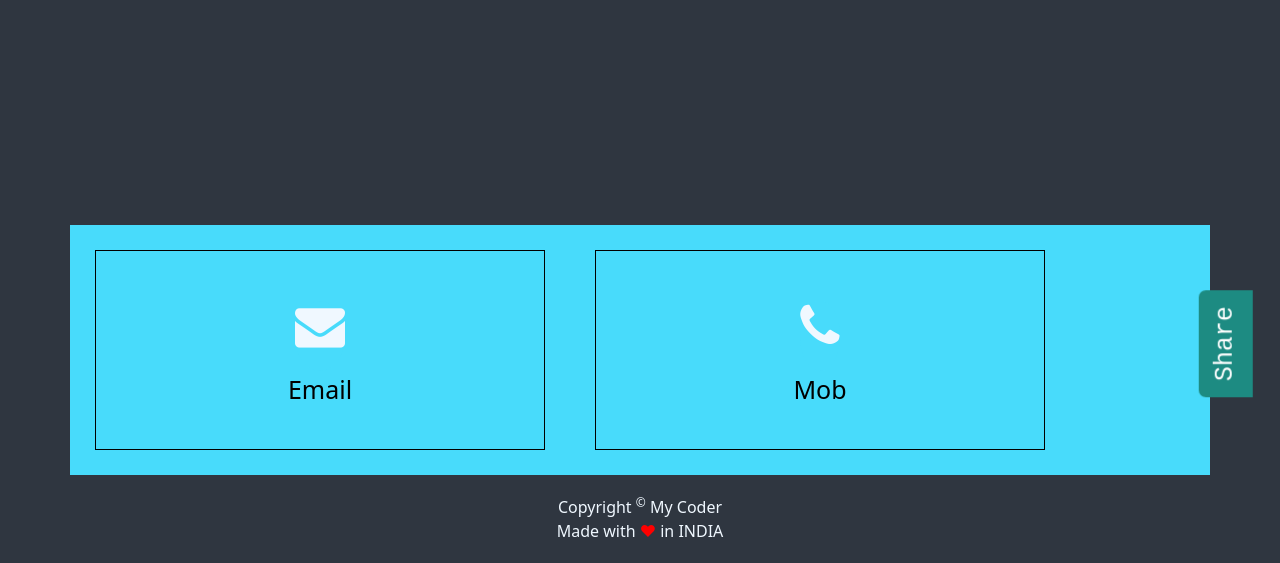
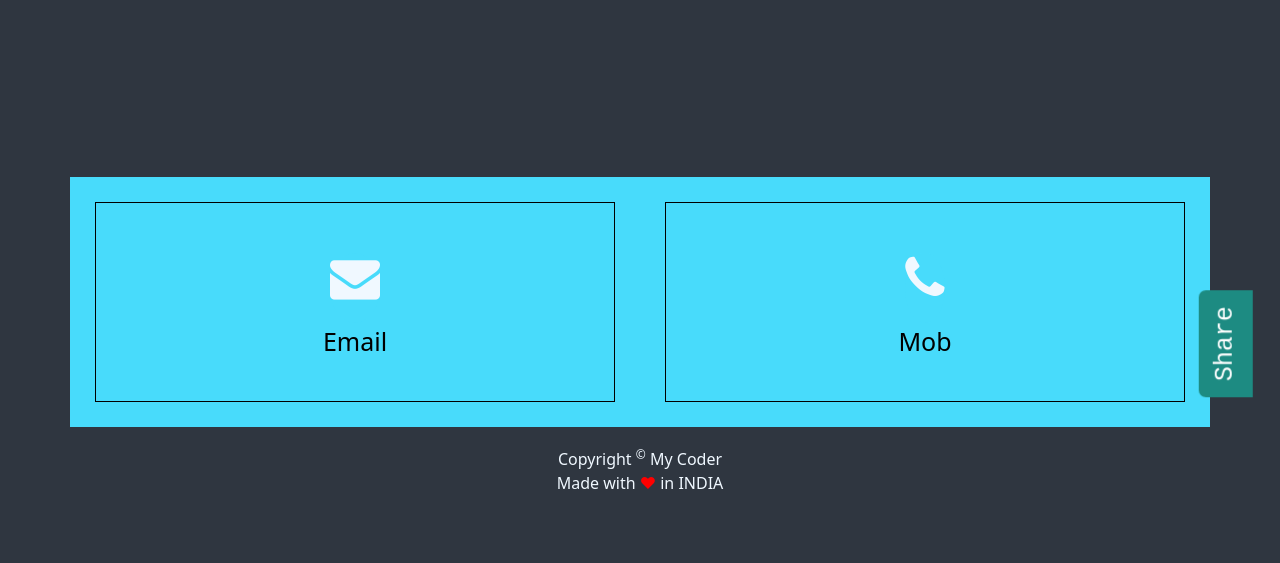
Before and after one commit to Thevarungrover/website, a plain HTML site: page index.html in a window 1280 px wide. Shown: the part 243-806 px from the top of the page. Drawn offline with nearby package versions, Linux system fonts and the light colour scheme.

Commit message:
contact info final

```diff
--- a/index.html
+++ b/index.html
@@ -40,16 +40,24 @@
             </div>
         </section>
 
-        <br><br><br><br><br><br><br><br>
+        <br><br><br><br><br><br>
 
       <!-- CONTACT -->
     <section>
       <div id="contact-info">
        <div class="container">
         <div class="row">
+          <div class="col">
+            <a href="mailto:#"><i class="fa fa-envelope"></i><br>Email</a>
+          </div>
+          <div class="col">
+            <a href="tel:"><i class="fa fa-phone"></i><br>Mob</a>
+          </div>
+        </div>
+        <!-- <div class="row">
             <div class="col-6"><a href="mailto:#"><i class="fa fa-envelope"></i><br>Email</a> </div>
             <div class="col-6"><a href="tel:"><i class="fa fa-phone"></i><br>Mob</a>      </div>
-        </div>
+        </div> -->
        </div>
       </div>
     </section>
```
